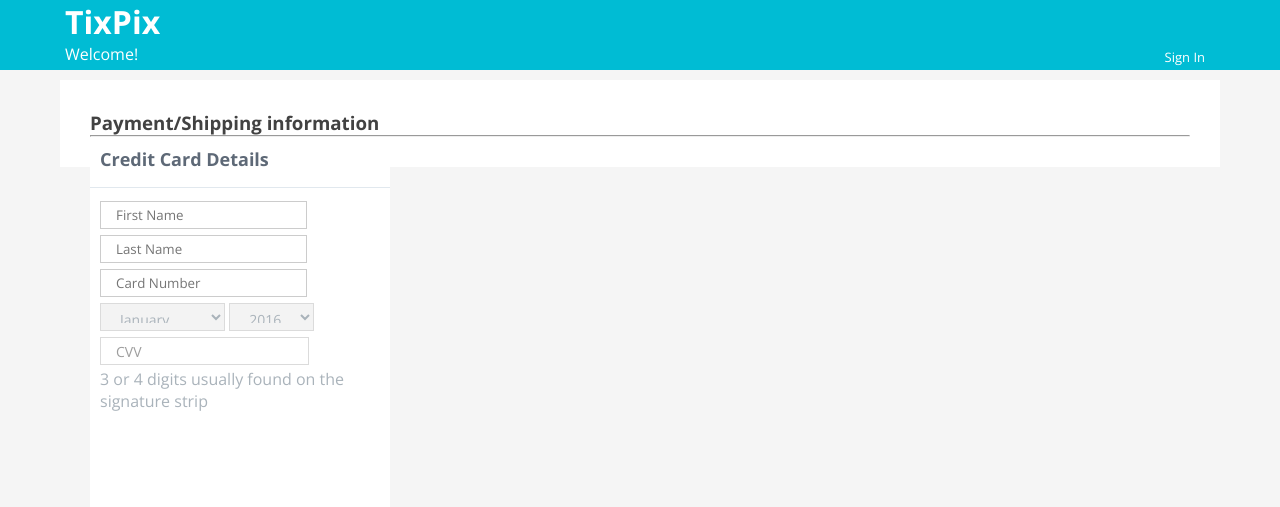
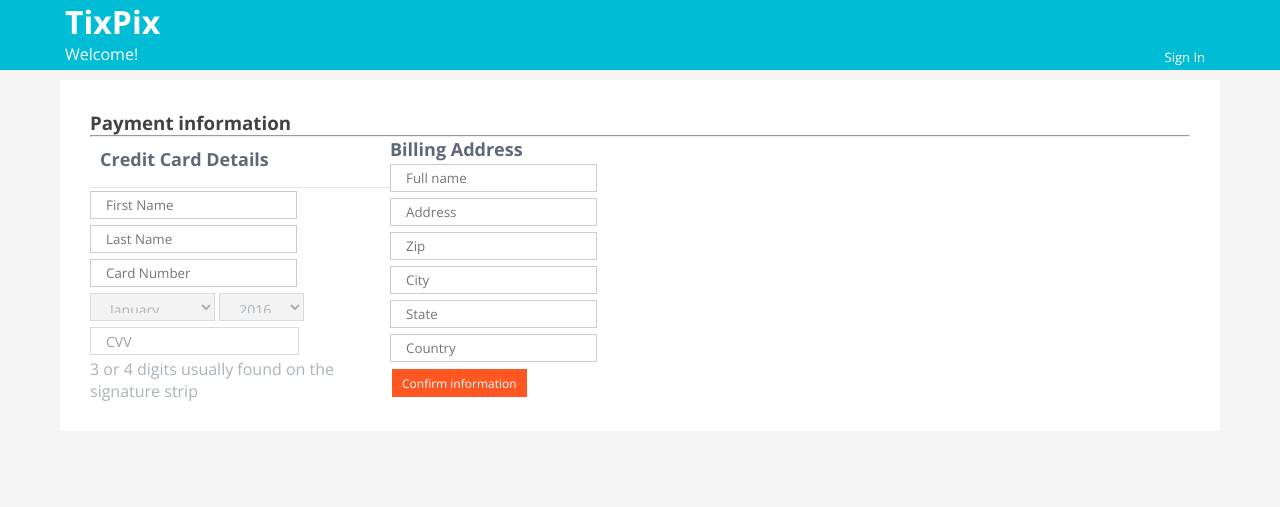
Before and after one commit to jpdoherty90/Project_Week, a Django app: page /payment_shipping in a window 1280 px wide. Shown: the top 507 px of the page. Run offline with Django 3.2, Linux system fonts and the light colour scheme.

Commit message:
billing address entry

```diff
--- a/apps/stubhub/static/stubhub/css/style.css
+++ b/apps/stubhub/static/stubhub/css/style.css
@@ -112,6 +112,9 @@
     font-size:13px;
     margin: 10px;
 }
+ul.billing li{
+     list-style: none;
+}
 div.greeting{
     display: inline-block;
 }
--- a/apps/stubhub/templates/stubhub/payment_shipping.html
+++ b/apps/stubhub/templates/stubhub/payment_shipping.html
@@ -14,14 +14,14 @@
 <body>
     <div class="container">
         <div class="content">
-            <h3 class="grey_text centered">Payment/Shipping information</h3>
+            <h3 class="grey_text centered">Payment information</h3>
             <hr>
             <div class="payment">
                 <form class="credit-card">
                 <div class="form-header">
                     <h4 class="title">Credit Card Details</h4>
                 </div>
-                <div class="form-body">
+
                     <!-- Card Number -->
                     <input type="text" placeholder="First Name">
                     <input type="text" placeholder="Last Name">
@@ -68,13 +68,27 @@
                         </div>
                     </div>
 
-                </div>
+
                 </form>
 
 
             </div>
-            <div class="shipping">
+            <div class="address">
+                <h4 class="title"> Billing Address</h4>
+                <ul class="billing" >
+                <li><input class="text" type="text" placeholder="Full name">
+                <li><input class="text" type="text" placeholder="Address">
+                <li><input class="text" type="text" placeholder="Zip">
+                <li><input class="text" type="text" placeholder="City">
+                <li><input class="text" type="text" placeholder="State">
+                <li><input class="text" type="text" placeholder="Country">
+                </ul>
             </div>
+
+            <form action="/order_review" method="POST">
+                    {% csrf_token %}
+            <input class="button" type="submit" value="Confirm information">
+            </form>
         </div>
     </div>
 </body>
--- a/apps/stubhub/urls.py
+++ b/apps/stubhub/urls.py
@@ -20,6 +20,7 @@
     url(r'^cart$', views.cart),
     url(r'^payment_shipping$', views.payment_shipping),
     url(r'^purchase$', views.purchase),
+    url(r'^order_review$', views.order_review),
 
     url(r'^search$', views.search_results),
     url(r'^process_search$', views.process_search),
--- a/apps/stubhub/views.py
+++ b/apps/stubhub/views.py
@@ -247,6 +247,7 @@
     item_ids = request.session['cart']
     print request.session['cart']
     items = []
+    request.session['total']= total
     total=0
     for item_id in item_ids:
         ticket=Ticket.objects.get(id=item_id)
@@ -267,7 +268,21 @@
     return render(request,'stubhub/payment_shipping.html')
 #-----------------------------------------------------------------
 #-----------------------------------------------------------------
+def order_review(request):
+    items = []
+    item_ids = request.session['cart']
+    for item_id in item_ids:
+        ticket=Ticket.objects.get(id=item_id)
+        items.append(ticket)
 
+    context = { 'user': User.objects.get(id=request.session['user_id']),
+                'items': items,
+                'total':total,
+    }
+    return render(request,'stubhub/order_review.html')
+
+#-----------------------------------------------------------------
+#-----------------------------------------------------------------
 def purchase(request):
 
     return redirect('/confrimation')
```
Also changed, not shown: apps/stubhub/templates/stubhub/order_review.html (added, +23 -0 lines), apps/stubhub/migrations/0001_initial.py.
